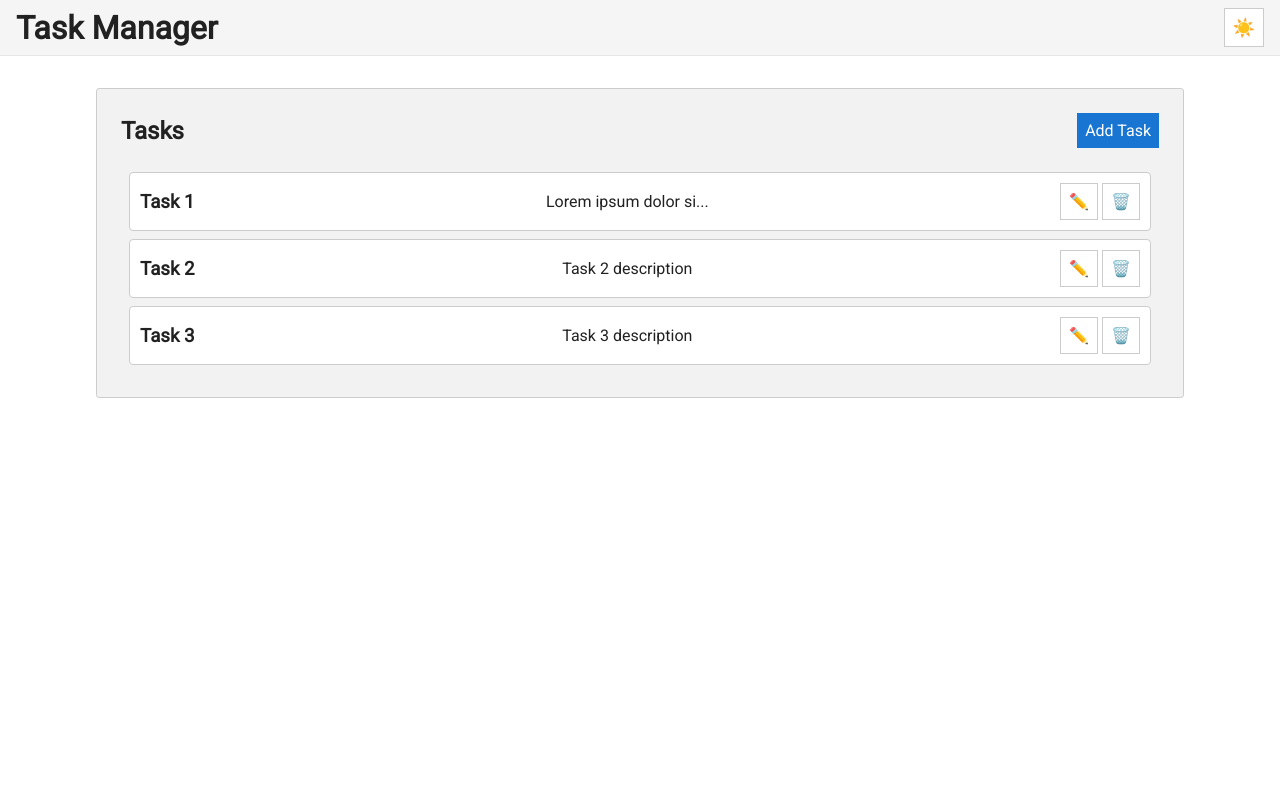
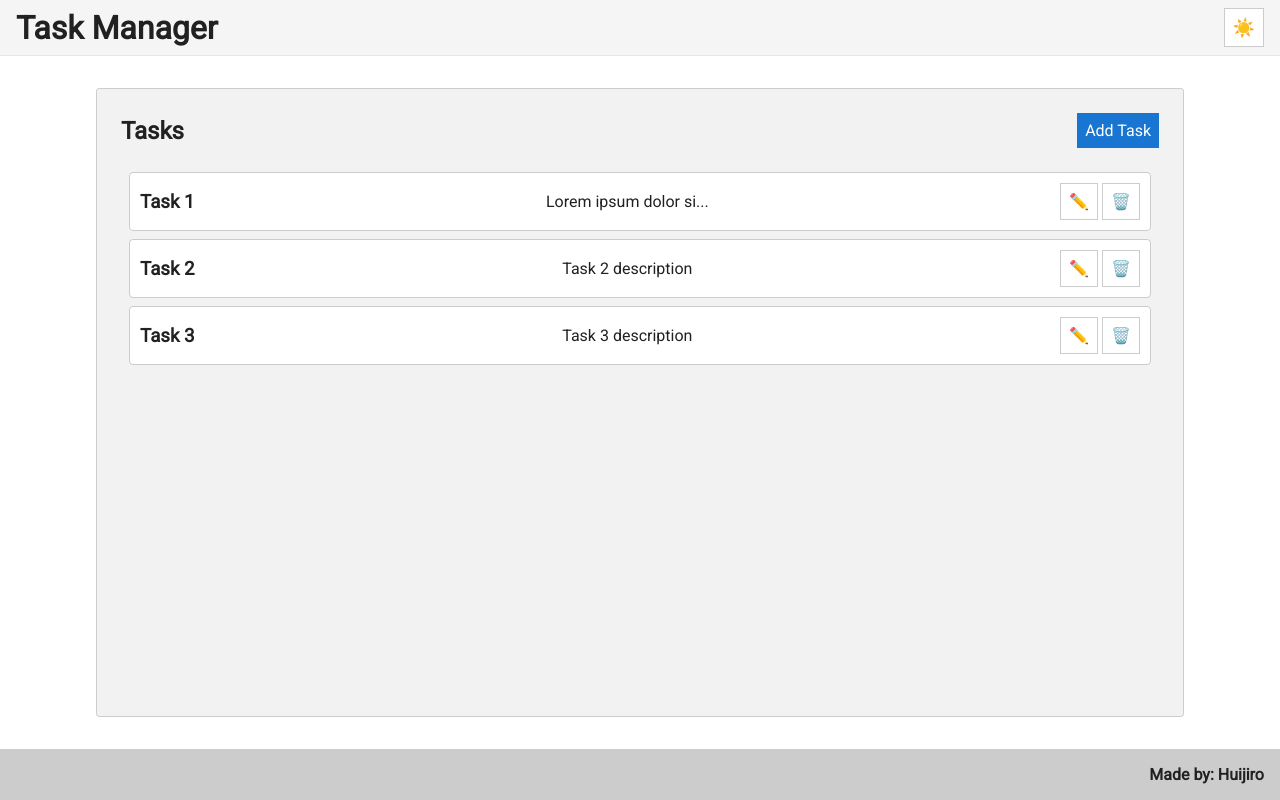
Before and after one commit to Huijiro/ebytr-frontend, a React (Vite) app: page / in a window 1280 px wide. Built offline with nearby package versions, Linux system fonts and the light colour scheme; a web font is replaced by a local one.

Commit message:
Added footer

```diff
--- /dev/null
+++ b/src/components/Footer/footer.module.css
@@ -0,0 +1,15 @@
+.footer {
+  padding: 1em;
+  display: flex;
+  flex-direction: row;
+  justify-content: flex-end;
+  align-items: center;
+}
+
+.footer[data-mode='light'] {
+  background-color: hsl(0, 0%, 80%);
+}
+
+.footer[data-mode='dark'] {
+  background-color: hsl(0, 0%, 20%);
+}
--- /dev/null
+++ b/src/components/Footer/index.tsx
@@ -0,0 +1,15 @@
+import { useContext } from 'react';
+import { ThemeContext } from '../../utils/themeContext';
+import Text from '../Text';
+import CSS from './footer.module.css';
+
+function Footer() {
+  const { mode } = useContext(ThemeContext);
+  return (
+    <footer className={CSS.footer} data-mode={mode}>
+      <Text type="h4">Made by: Huijiro</Text>
+    </footer>
+  );
+}
+
+export default Footer;
--- a/src/components/TaskSystem/TasksContainer/index.tsx
+++ b/src/components/TaskSystem/TasksContainer/index.tsx
@@ -7,11 +7,7 @@ import CSS from './tasksContainer.module.css';
 function TasksContainer() {
   const { mode } = useContext(ThemeContext);
   return (
-    <div
-      className={`${
-        mode === 'light' ? CSS['container-light'] : CSS['container-dark']
-      } ${CSS.base}`}
-    >
+    <div className={CSS.container} data-mode={mode}>
       <TasksHeader />
       <TasksList />
     </div>
--- a/src/components/TaskSystem/TasksContainer/tasksContainer.module.css
+++ b/src/components/TaskSystem/TasksContainer/tasksContainer.module.css
@@ -1,15 +1,16 @@
-.container-light {
+.container {
+  margin: 2em 6em;
+  border-radius: 0.2em;
+  padding: 1em;
+  flex-grow: 1;
+}
+
+.container[data-mode='light'] {
   background-color: hsl(0, 0%, 95%);
   border: hsl(0, 0%, 80%) solid 1px;
 }
 
-.container-dark {
+.container[data-mode='dark'] {
   border: hsl(0, 0%, 35%) solid 1px;
   background-color: hsl(0, 0%, 25%);
 }
-
-.base {
-  margin: 2em 6em;
-  border-radius: 0.2em;
-  padding: 1em;
-}
--- a/src/components/Template/template.module.css
+++ b/src/components/Template/template.module.css
@@ -8,4 +8,6 @@
 
 .base {
   min-height: 100vh;
+  display: flex;
+  flex-direction: column;
 }
--- a/src/pages/Main/index.tsx
+++ b/src/pages/Main/index.tsx
@@ -1,3 +1,4 @@
+import Footer from '../../components/Footer';
 import Header from '../../components/Header';
 import TasksContainer from '../../components/TaskSystem/TasksContainer';
 import Template from '../../components/Template';
@@ -9,6 +10,7 @@ function Main() {
       <Template>
         <Header />
         <TasksContainer />
+        <Footer />
       </Template>
     </ThemeProvider>
   );
```
